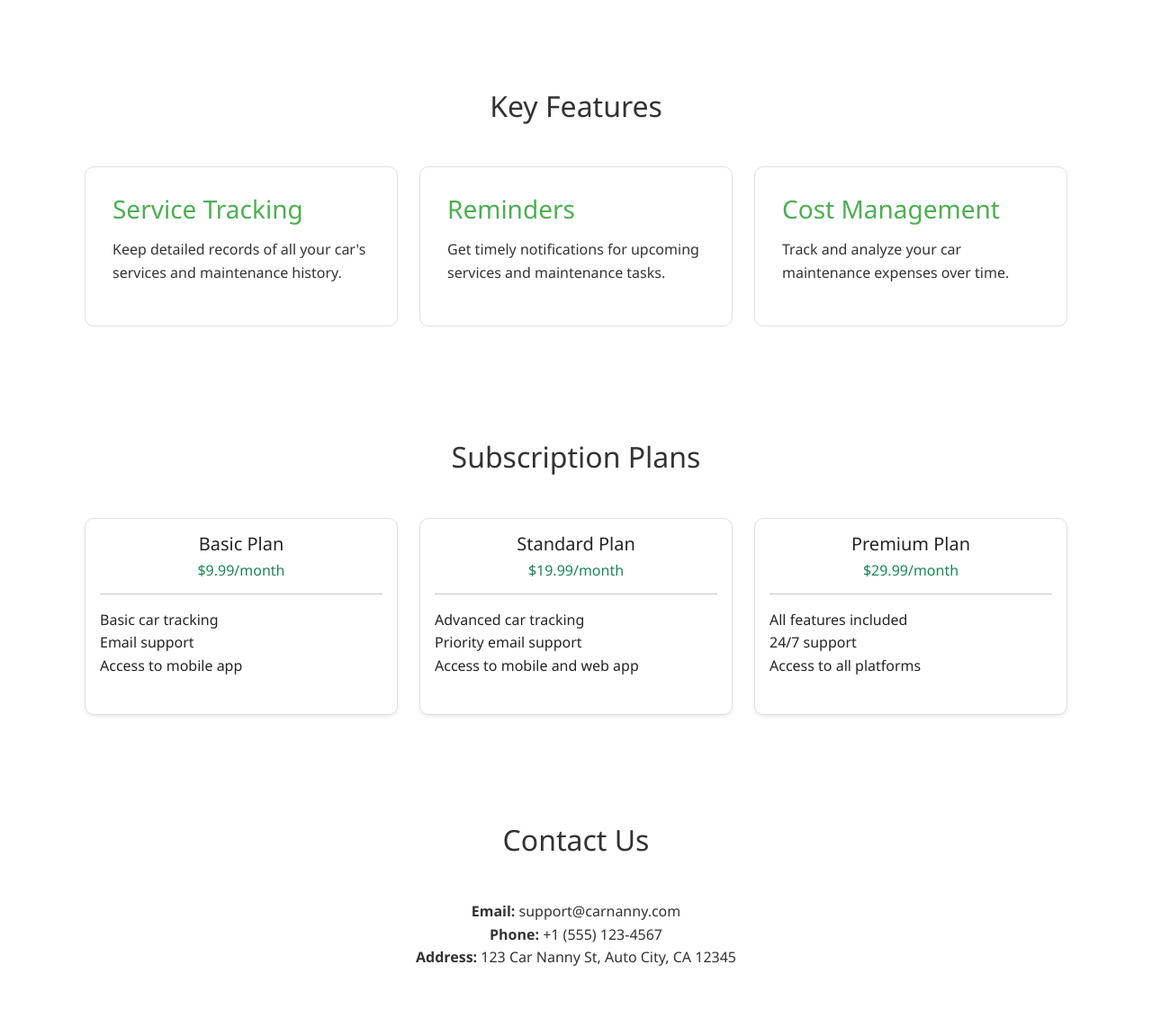
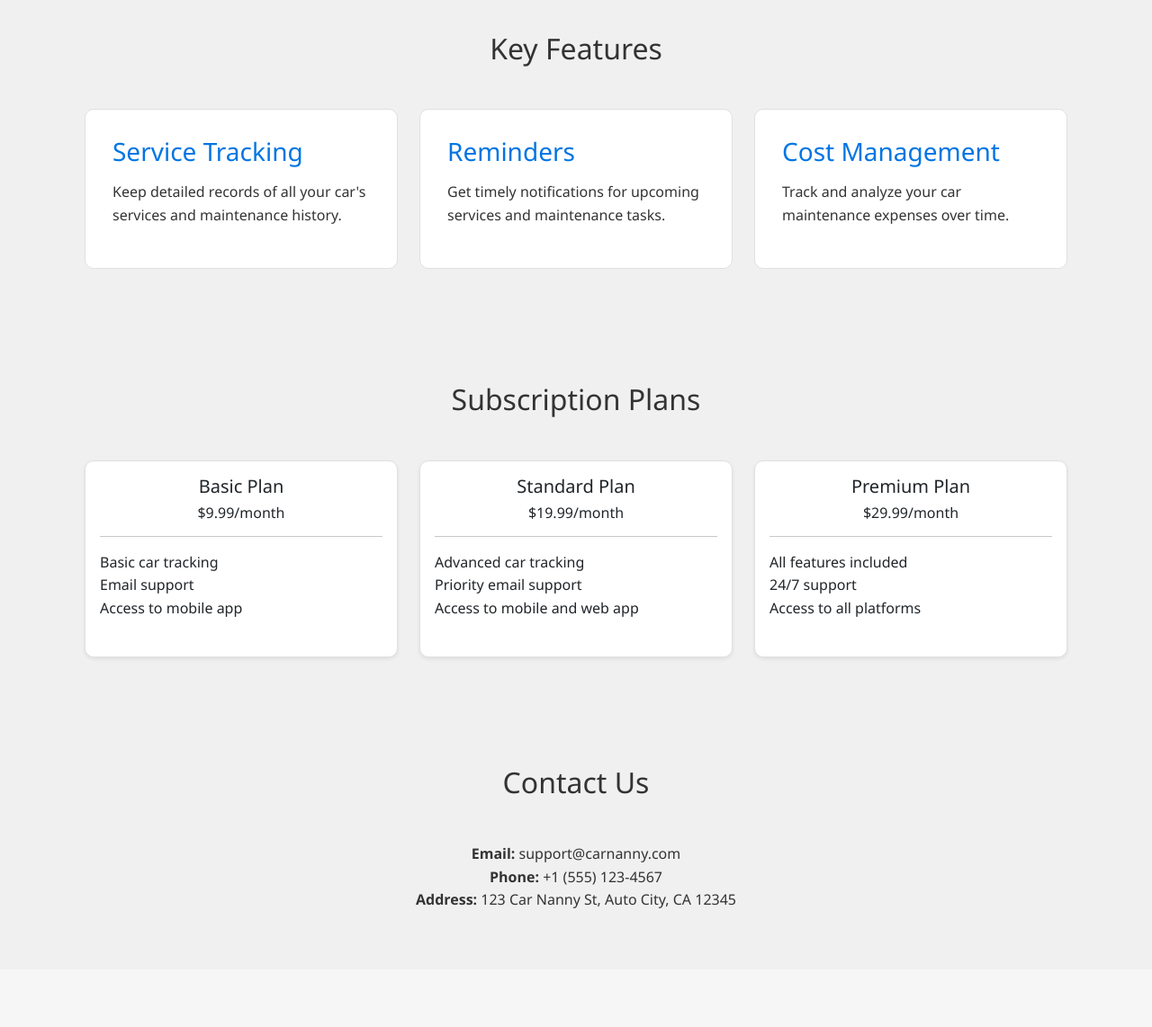
Before and after one commit to jdiss/car-nanny, a Flask app: page / in a window 1280 px wide. Shown: the part 670-1812 px from the top of the page at 90% size. After the commit the page ends 1680 px from the top, so only its background shows below. Run offline with Flask 3, Linux system fonts and the light colour scheme.

Commit message:
add styles

```diff
--- a/static/css/style.css
+++ b/static/css/style.css
@@ -1,22 +1,27 @@
 /* Custom styles for Car Nanny - Flat Design with Rounded Corners */
 :root {
-    --primary-color: #4CAF50;  /* Light green */
-    --secondary-color: #81C784;  /* Lighter green */
-    --accent-color: #2E7D32;  /* Darker green for contrast */
+    --primary-color: #0075E3;  /* New primary blue color */
+    --secondary-color: #66B2FF;  /* Complementary lighter blue */
+    --accent-color: #005BB5;  /* Darker blue for contrast */
     --text-color: #333333;
     --light-bg: #F5F5F5;
+    --panel-bg: #FFFFFF;  /* White for panels */
+    --background-color: #F0F0F0;  /* Light grey background */
 }
 
 body {
     font-family: 'Segoe UI', Tahoma, Geneva, Verdana, sans-serif;
     line-height: 1.6;
     color: var(--text-color);
+    background-color: var(--background-color);
 }
 
 .hero-section {
-    background-color: #ffffff;
     padding: 100px 0;
     margin-bottom: 50px;
+    display: flex;
+    align-items: center;
+    justify-content: center;
 }
 
 .hero-section h1 {
--- a/templates/index.html
+++ b/templates/index.html
@@ -9,8 +9,8 @@
         <div class="container">
             <div class="row align-items-center">
                 <div class="col-lg-6">
-                    <h1>Smart Car Service Management</h1>
-                    <p class="lead">Keep track of your vehicle's maintenance, schedule services, and manage your car's health all in one place.</p>
+                    <h1>Vehicle Service Management</h1>
+                    <p class="lead">Keep track of your vehicle's health all in one place.</p>
                     <a href="/login" class="btn btn-primary btn-lg">Get Started</a>
                 </div>
                 <div class="col-lg-6">
@@ -32,19 +32,19 @@
             <div class="row">
                 <div class="col-md-4">
                     <div class="feature-card">
-                        <h3>Service Tracking</h3>
+                        <h3><i class="bi bi-tools"></i> Service Tracking</h3>
                         <p>Keep detailed records of all your car's services and maintenance history.</p>
                     </div>
                 </div>
                 <div class="col-md-4">
                     <div class="feature-card">
-                        <h3>Reminders</h3>
+                        <h3><i class="bi bi-bell"></i> Reminders</h3>
                         <p>Get timely notifications for upcoming services and maintenance tasks.</p>
                     </div>
                 </div>
                 <div class="col-md-4">
                     <div class="feature-card">
-                        <h3>Cost Management</h3>
+                        <h3><i class="bi bi-cash-stack"></i> Cost Management</h3>
                         <p>Track and analyze your car maintenance expenses over time.</p>
                     </div>
                 </div>
@@ -61,7 +61,7 @@
                     <div class="card mb-4 shadow-sm">
                         <div class="card-body">
                             <h5 class="card-title text-center">Basic Plan</h5>
-                            <h6 class="card-price text-center text-success">$9.99/month</h6>
+                            <h6 class="card-price text-center">$9.99/month</h6>
                             <hr>
                             <ul class="list-unstyled mt-3 mb-4">
                                 <li><i class="bi bi-check-circle-fill text-success"></i> Basic car tracking</li>
@@ -76,7 +76,7 @@
                     <div class="card mb-4 shadow-sm">
                         <div class="card-body">
                             <h5 class="card-title text-center">Standard Plan</h5>
-                            <h6 class="card-price text-center text-success">$19.99/month</h6>
+                            <h6 class="card-price text-center">$19.99/month</h6>
                             <hr>
                             <ul class="list-unstyled mt-3 mb-4">
                                 <li><i class="bi bi-check-circle-fill text-success"></i> Advanced car tracking</li>
@@ -91,7 +91,7 @@
                     <div class="card mb-4 shadow-sm">
                         <div class="card-body">
                             <h5 class="card-title text-center">Premium Plan</h5>
-                            <h6 class="card-price text-center text-success">$29.99/month</h6>
+                            <h6 class="card-price text-center">$29.99/month</h6>
                             <hr>
                             <ul class="list-unstyled mt-3 mb-4">
                                 <li><i class="bi bi-check-circle-fill text-success"></i> All features included</li>
```
Also changed, not shown: other parts of static/css/style.css (+13 -18 lines).
